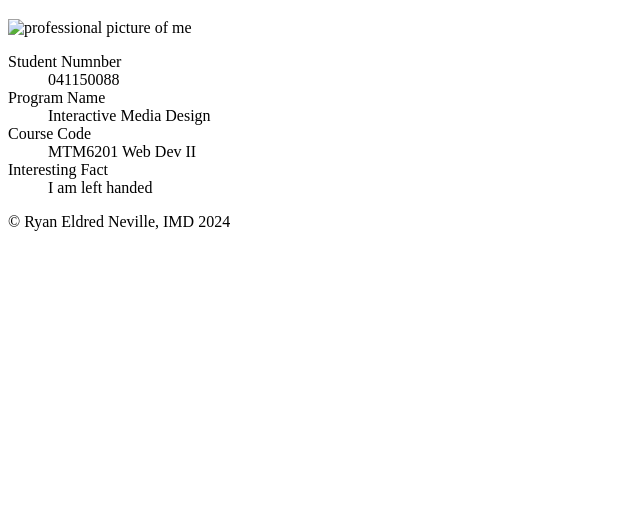
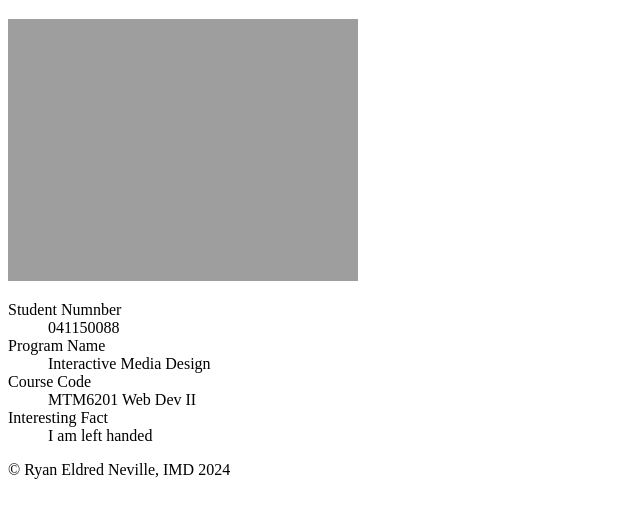
Before and after one commit to eldr0025/mtm6201-week1, a plain HTML site: page index.html in a window 1280 px wide. Shown: the part 61-578 px from the top of the page, without its empty margins (0-640 px from the left). Drawn offline with Linux system fonts and the light colour scheme; the site is published under a folder, as on GitHub Pages, so addresses that start at the root find nothing.

Commit message:
Fixing image problem

```diff
--- a/index.html
+++ b/index.html
@@ -11,7 +11,7 @@
         </header>
 
         <main>
-            <img src="/images/picture-of-me.jpeg" width="350" alt="professional picture of me">
+            <img src="images/picture-of-me.jpeg" width="350" alt="professional picture of me">
             <dl>
                 <dt>Student Numnber</dt>
                 <dd>041150088</dd>
```
